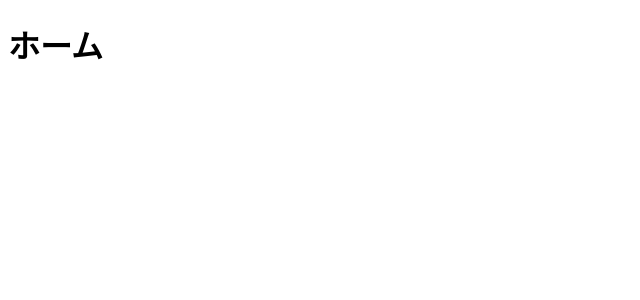
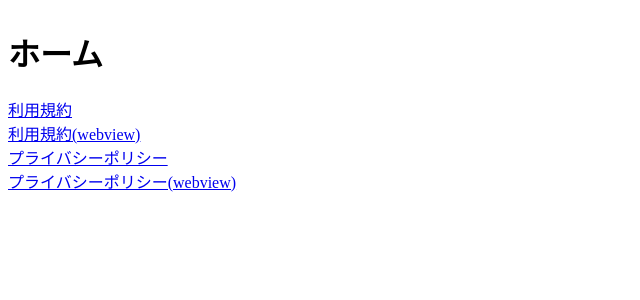
Before and after one commit to kousaku-maron/party-firebase, a React app in the folder hosting/: page /home in a window 1280 px wide. Shown: the top 300 px of the page, without its empty margins (0-640 px from the left). Built offline with nearby package versions, Linux system fonts and the light colour scheme.

Commit message:
feat: add link to home page

```diff
--- a/hosting/src/components/pages/HomePage.tsx
+++ b/hosting/src/components/pages/HomePage.tsx
@@ -1,7 +1,28 @@
 import React from 'react'
+import { Link } from 'react-router-dom'
+import { makeStyles, createStyles } from '@material-ui/core/styles'
 
 const HomePage = () => {
-  return <h1>ホーム</h1>
+  const classes = useStyles()
+
+  return (
+    <div className={classes.container}>
+      <h1>ホーム</h1>
+      <Link to="/terms">利用規約</Link>
+      <Link to="/webview-terms">利用規約(webview)</Link>
+      <Link to="/privacy">プライバシーポリシー</Link>
+      <Link to="/webview-privacy">プライバシーポリシー(webview)</Link>
+    </div>
+  )
 }
 
+const useStyles = makeStyles(() =>
+  createStyles({
+    container: {
+      display: 'flex',
+      flexDirection: 'column'
+    }
+  })
+)
+
 export default HomePage
```
